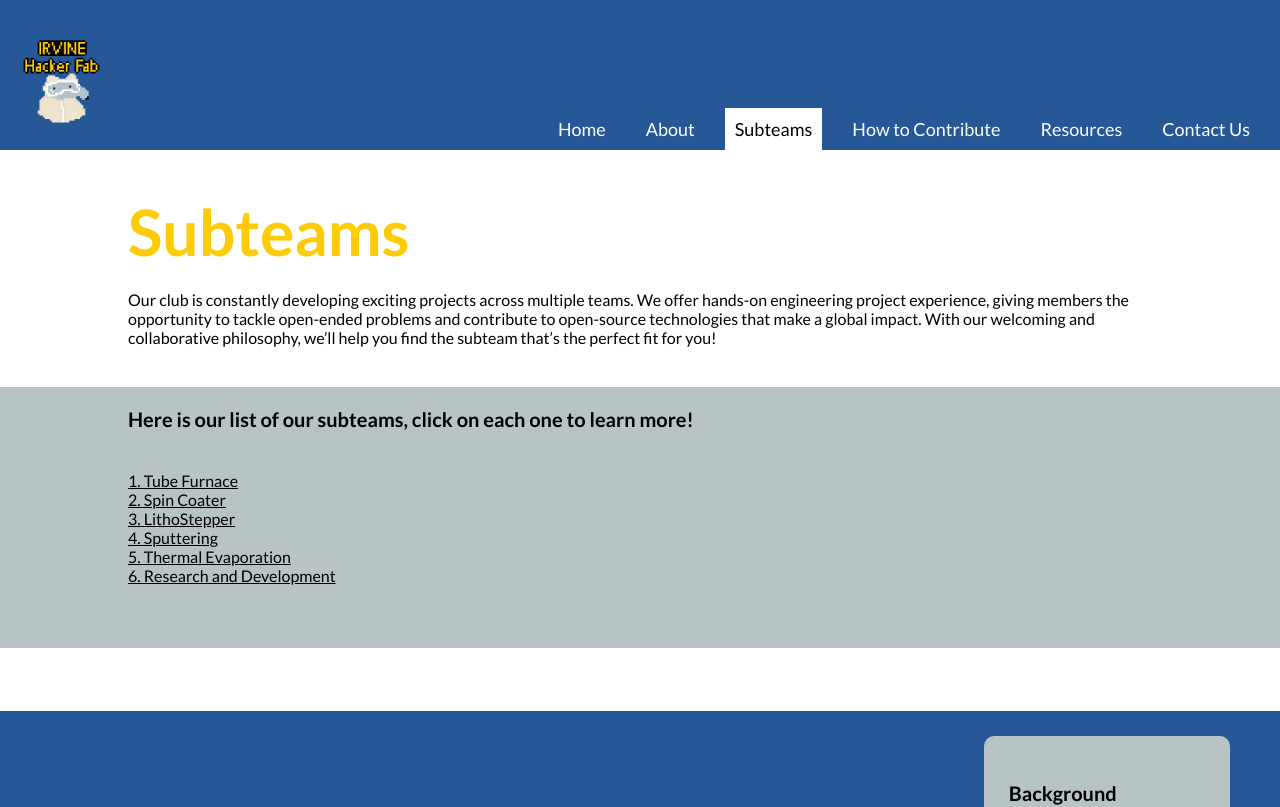
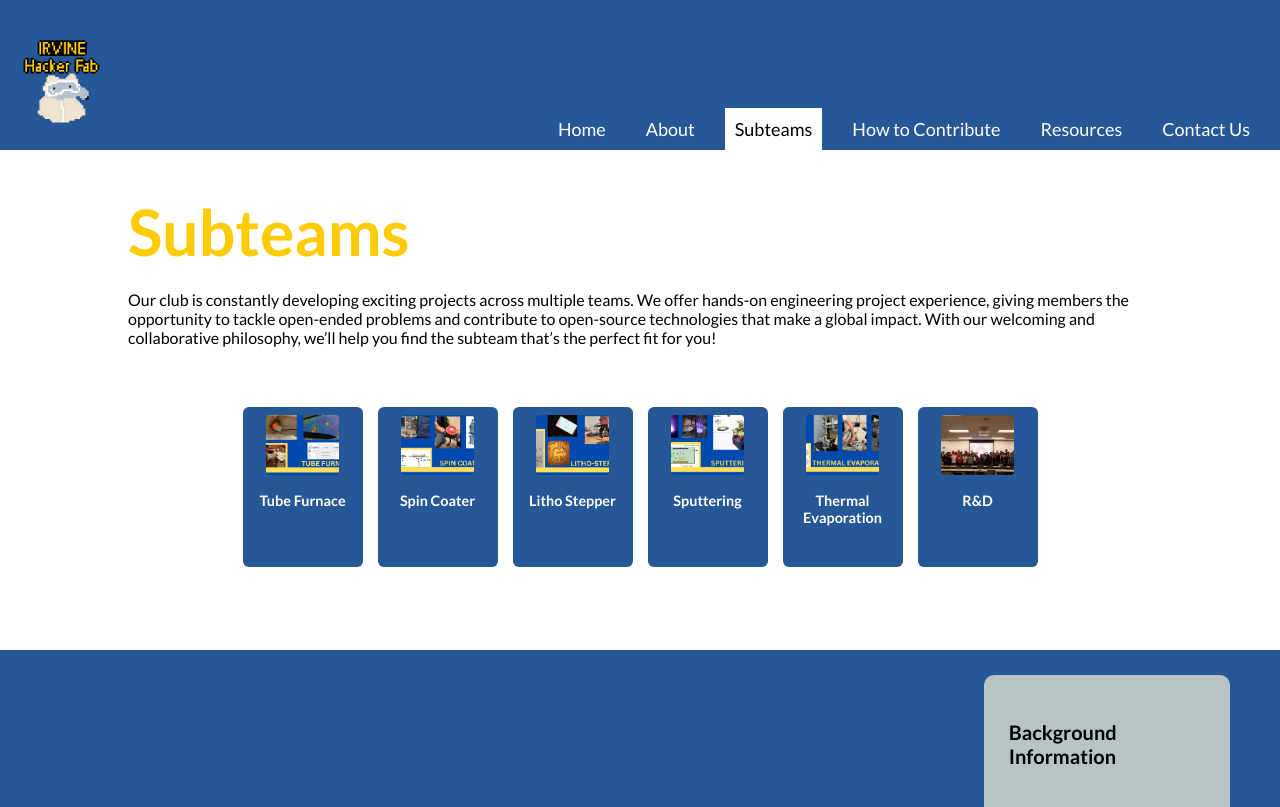
Before and after one commit to irvinehackerfab/hfab-website, a React (Vite) app: page /uci-hacker-fab-website/Subteams in a window 1280 px wide. Shown: the top 807 px of the page. Built offline with nearby package versions, Linux system fonts and the light colour scheme.

Commit message:
replace links with cards

```diff
--- a/src/pages/Subteam.jsx
+++ b/src/pages/Subteam.jsx
@@ -1,4 +1,3 @@
-
 import styles from "./Subteam.module.css";
 import Footer from "../Footer.jsx";
 import team_photo from "../assets/new_team_photo.jpg";
@@ -9,9 +8,8 @@ import SputteringIntro from "../assets/subteam_imgs/SputteringIntro.jpg";
 import ThermalEvapIntro from "../assets/subteam_imgs/ThermalEvapIntro.jpg";
 import LithoStepperIntro from "../assets/subteam_imgs/LithoStepperIntro.jpg";
 import { useRef } from "react";
-// the subteam page, with sections for each subteam
+
 function Subteam() {
-  // a way to reference each subteam section for scrolling, so far, only tube furnace
   const subTeamRefs = {
     tubeFurnace: useRef(null),
     spinCoater: useRef(null),
@@ -21,18 +19,15 @@ function Subteam() {
     rAndD: useRef(null),
   };
 
-  // function to handle clicking on the table of contents links, scrolling to the correct section
-  function handleLinkClick(section) {
+  function handleCardClick(section) {
     const element = subTeamRefs[section].current;
     const offset = 200;
-
-    //needs an offset to account for the navbar
     window.scrollTo({
       top: window.scrollY + element.getBoundingClientRect().top - offset,
-      behavior: "smooth"
+      behavior: "smooth",
     });
+  }
 
-  }
   return (
     <>
       {/* Intro Section */}
@@ -44,34 +39,77 @@ function Subteam() {
           </p>
         </div>
       </div>
-      {/* Table of Contents */}
-      <div className={`${styles.TableOfContents}`}>
-        <div className="TextContainer">
-          <p className="BoldBodyText">
-            Here is our list of our subteams, click on each one to learn more!
-          </p>
-          <p className={`${styles.LinkBodyText}`} onClick={() => handleLinkClick("tubeFurnace")}>
-            1. Tube Furnace
-          </p><br />
-          <p className={`${styles.LinkBodyText}`} onClick={() => handleLinkClick("spinCoater")}>
-            2. Spin Coater
-          </p><br />
-          <p className={`${styles.LinkBodyText}`} onClick={() => handleLinkClick("lithoStepper")}>
-            3. LithoStepper
-          </p><br />
-          <p className={`${styles.LinkBodyText}`} onClick={() => handleLinkClick("sputtering")}>
-            4. Sputtering
-          </p><br />
-          <p className={`${styles.LinkBodyText}`} onClick={() => handleLinkClick("thermalEvaporation")}>
-            5. Thermal Evaporation
-          </p><br />
-          <p className={`${styles.LinkBodyText}`} onClick={() => handleLinkClick("tubeFurnace")}>
-            6. Research and Development
-          </p>
-          <h1></h1>
+
+      {/* Subteam Cards */}
+      <div className={`${styles.SubteamCardsContainer}`}>
+        <div
+          className={`${styles.SubteamCard}`}
+          onClick={() => handleCardClick("tubeFurnace")}
+        >
+          <img
+            src={TubeFurnaceIntro}
+            alt="Tube Furnace"
+            className={`${styles.SubteamCardImage}`}
+          />
+          <h2 className={`${styles.SubteamCardTitle}`}>Tube Furnace</h2>
+        </div>
+        <div
+          className={`${styles.SubteamCard}`}
+          onClick={() => handleCardClick("spinCoater")}
+        >
+          <img
+            src={SpinCoaterIntro}
+            alt="Spin Coater"
+            className={`${styles.SubteamCardImage}`}
+          />
+          <h2 className={`${styles.SubteamCardTitle}`}>Spin Coater</h2>
+        </div>
+        <div
+          className={`${styles.SubteamCard}`}
+          onClick={() => handleCardClick("lithoStepper")}
+        >
+          <img
+            src={LithoStepperIntro}
+            alt="Litho Stepper"
+            className={`${styles.SubteamCardImage}`}
+          />
+          <h2 className={`${styles.SubteamCardTitle}`}>Litho Stepper</h2>
+        </div>
+        <div
+          className={`${styles.SubteamCard}`}
+          onClick={() => handleCardClick("sputtering")}
+        >
+          <img
+            src={SputteringIntro}
+            alt="Sputtering"
+            className={`${styles.SubteamCardImage}`}
+          />
+          <h2 className={`${styles.SubteamCardTitle}`}>Sputtering</h2>
+        </div>
+        <div
+          className={`${styles.SubteamCard}`}
+          onClick={() => handleCardClick("thermalEvaporation")}
+        >
+          <img
+            src={ThermalEvapIntro}
+            alt="Thermal Evaporation"
+            className={`${styles.SubteamCardImage}`}
+          />
+          <h2 className={`${styles.SubteamCardTitle}`}>Thermal Evaporation</h2>
+        </div>
+        <div
+          className={`${styles.SubteamCard}`}
+          onClick={() => handleCardClick("rAndD")}
+        >
+          <img
+            src={team_photo}
+            alt="R&D"
+            className={`${styles.SubteamCardImage}`}
+          />
+          <h2 className={`${styles.SubteamCardTitle}`}>R&D</h2>
         </div>
       </div>
-      {/* Tube Furnace Section */}
+       {/* Tube Furnace Section */}
       <div className="TextContainer" ref={subTeamRefs.tubeFurnace}>
         <h1></h1>
       </div>
--- a/src/pages/Subteam.module.css
+++ b/src/pages/Subteam.module.css
@@ -1,78 +1,85 @@
-/* Table of Contents Styles */
-.TableOfContents {
+/* Cards Section */
+.SubteamCardsContainer {
   display: flex;
-  flex-direction: row;
-  align-items: center;
-  justify-content: left;
-  width: 100%;
-  margin: 0;
-  padding-bottom: 0;
-  background-color: var(--secondary-light-blue);
-}
-.LinkBodyText {
-  color: black;
-  font-size: 1em;
-  margin-bottom: 10px;
-  text-decoration: underline;
-  display: inline;
-}
-.LinkBodyText:hover {
-  color: var(--primary-yellow);
-  font-size: 1em;
-  margin-bottom: 5px;
-  text-decoration: underline;
-  cursor: pointer;
-}
-/* Subteam Section Styles */
-.SubteamContainer {
-  display: flex;
-  flex-direction: row-reverse;
-  flex-wrap: wrap;
-  width: 100%;
-  box-sizing: border-box;
-  align-items: center;
-  justify-content: flex-start;
-  padding: 2%;
-  align-items: stretch;
-  gap: 2%;
-  background-color: var(--primary-blue);
-}
-.SubteamTextContainer {
-  background-color: var(--secondary-light-blue);
-  max-width: 20%;
-  padding: 2%;
-  width: 30%;
-  margin-left: 8%;
-  margin-right: 2%;
-  box-sizing: border-box;
-  border-radius: 10px;
-}
-.SubteamMediaContainer {
-  width: 60%;
-  border-radius: 8px;
-  display: flex;
-  padding: 0;
-  align-items: center;
-  justify-content: center;
-  text-align: center;
-  flex-direction: column;
-}
-.SubteamMediaRow {
-  width: 100%;
-  height: auto;
-  box-sizing: border-box;
-  display: flex;
-  flex-direction: row;
-  padding: 2%;
-  gap: 2%;
-  overflow: hidden;
-  flex-wrap: no-wrap;
+  justify-content: center; /* center the row */
+  align-items: flex-start;
+  gap: 15px; /* small gap between cards */
+  padding: 20px 10px;
+  flex-wrap: wrap; /* allows wrapping on very small screens */
 }
 
-.SubteamMediaContainer img {
-  height: auto;
+/* Individual Card */
+.SubteamCard {
+  width: 120px;        /* very small width */
+  height: 160px;       /* compact height */
+  background-color: var(--primary-blue);
+  color: white;
+  border-radius: 6px;
+  text-align: center;
+  padding: 8px;
+  display: flex;
+  flex-direction: column;
+  align-items: center;
+  cursor: pointer;
+  transition: transform 0.2s;
+}
+
+.SubteamCard:hover {
+  transform: translateY(-3px);
+}
+
+.SubteamCardImage {
+  width: 100%;
+  height: 60px;        /* small image */
   object-fit: cover;
-  display: block;
-  margin: 0;
-  max-width: 100%;
+  border-radius: 4px;
+  margin-bottom: 5px;
 }
+
+.SubteamCardTitle {
+  font-size: 0.9rem;
+  font-weight: 700;
+  margin-bottom: 3px;
+}
+
+.SubteamCardDescription {
+  font-size: 0.65rem;
+  text-align: center;
+  line-height: 1.1;
+}
+
+/* Responsive adjustments */
+@media (max-width: 900px) {
+  .SubteamCard {
+    width: 100px;
+    height: 140px;
+  }
+
+  .SubteamCardImage {
+    height: 50px;
+  }
+
+  .SubteamCardTitle {
+    font-size: 0.8rem;
+  }
+
+  .SubteamCardDescription {
+    font-size: 0.6rem;
+  }
+}
+
+@media (max-width: 500px) {
+  .SubteamCardsContainer {
+    justify-content: flex-start;
+    flex-wrap: wrap; /* cards will wrap to multiple lines */
+  }
+
+  .SubteamCard {
+    width: 45%;   /* two cards per row on mobile */
+    margin-bottom: 10px;
+  }
+}
+
+.TableOfContents { display: flex; flex-direction: row; align-items: center; justify-content: left; width: 100%; margin: 0; padding-bottom: 0; background-color: var(--secondary-light-blue); }
+.LinkBodyText { color: black; font-size: 1em; margin-bottom: 10px; text-decoration: underline; display: inline; } .LinkBodyText:hover { color: var(--primary-yellow); font-size: 1em; margin-bottom: 5px; text-decoration: underline; cursor: pointer; } /* Subteam Section Styles */ .SubteamContainer { display: flex; flex-direction: row-reverse; flex-wrap: wrap; width: 100%; box-sizing: border-box; align-items: center; justify-content: flex-start; padding: 2%; align-items: stretch; gap: 2%; background-color: var(--primary-blue); } .SubteamTextContainer { background-color: var(--secondary-light-blue); max-width: 20%; padding: 2%; width: 30%; margin-left: 8%; margin-right: 2%; box-sizing: border-box; border-radius: 10px; } .SubteamMediaContainer { width: 60%; border-radius: 8px; display: flex; padding: 0; align-items: center; justify-content: center; text-align: center; flex-direction: column; } .SubteamMediaRow { width: 100%; height: auto; box-sizing: border-box; display: flex; flex-direction: row; padding: 2%; gap: 2%; overflow: hidden; flex-wrap: no-wrap; }
+.SubteamMediaContainer img { height: auto; object-fit: cover; display: block; margin: 0; max-width: 100%; }
```
